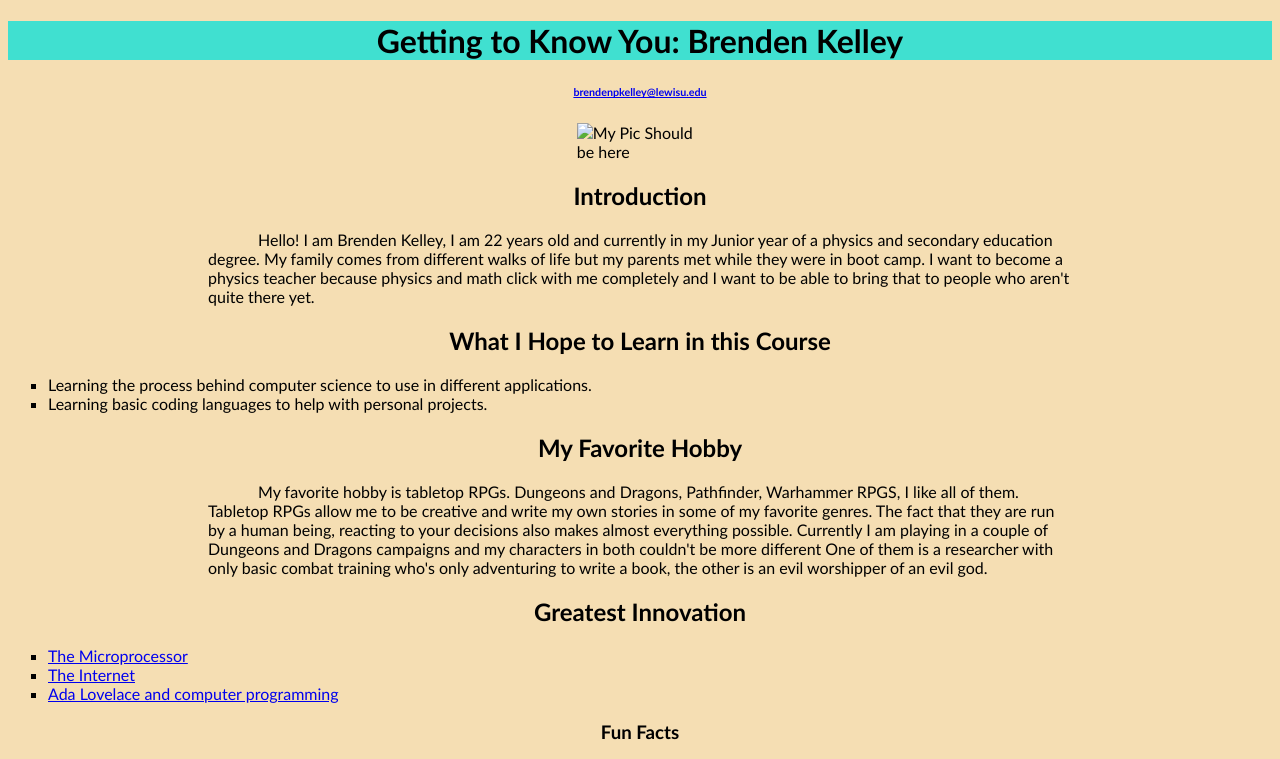
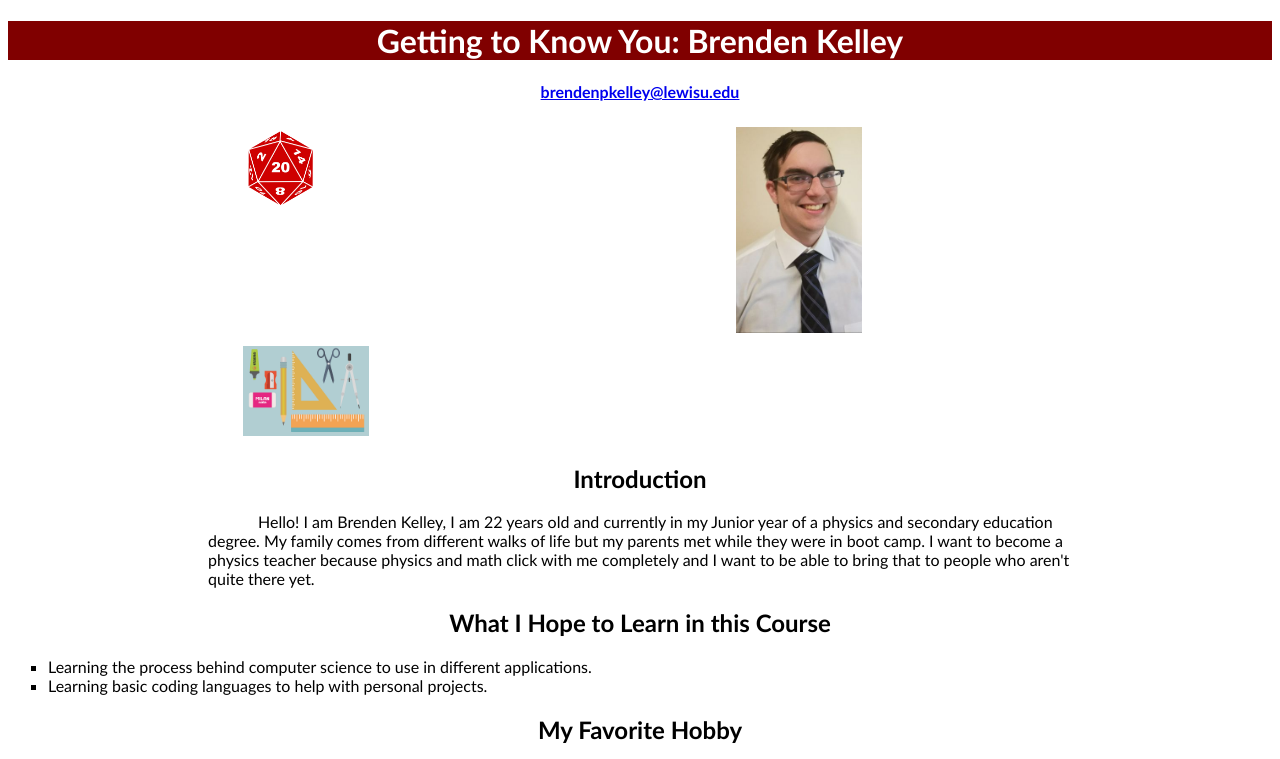
Before and after one commit to masterbpk4/getting-to-know-BK, a plain HTML site: page Index.html in a window 1280 px wide. Shown: the top 759 px of the page. Drawn offline with Linux system fonts and the light colour scheme.

Commit message:
Enhance v2 and new images

```diff
--- a/Index.html
+++ b/Index.html
@@ -3,22 +3,34 @@
 <head>
     <title>Getting to Know You: Brenden Kelley</title>
     <style>
-    body {background-color: wheat; font-family: 'Trebuchet MS', 'Lucida Sans Unicode', 'Lucida Grande', 'Lucida Sans', Arial, sans-serif;}
-    h1 {text-align: center; background-color: turquoise;}
+    body {background-color: white; font-family: 'Trebuchet MS', 'Lucida Sans Unicode', 'Lucida Grande', 'Lucida Sans', Arial, sans-serif;}
+    h1 {text-align: center; background-color: rgb(128, 0, 0);}
     h2 {text-align: center;}
     h3 {text-align: center;}
-    h6 {text-align: center;}
+    h4 {text-align: center;}
     p {text-indent: 50px; margin-left: 200px; margin-right: 200px;}
     .squarelist {list-style-type: square;}
-    .picture {display: block; margin-left: auto; margin-right: auto; height: 10%; width: 10%;}
+    .column {float: left; width: 20%; padding: 5px; margin-right: auto; margin-left: 230px;}
+    .row::after {content: ""; clear: both; display: table;}
     .second {margin-top: 20px;}
     </style>
 </head>
 <body>
 
-    <h1> Getting to Know You: Brenden Kelley </h1>
-    <h6><a href="mailto:brendenpkelley@lewisu.edu"> brendenpkelley@lewisu.edu</a></h6>
-    <img src="Brenden-Kelley.png" alt="My Pic Should be here" class="picture">
+    <h1 style="color: white;"> Getting to Know You: Brenden Kelley </h1>
+    <h4><a href="mailto:brendenpkelley@lewisu.edu"> brendenpkelley@lewisu.edu</a></h4>
+    <div class="row">
+        <div class="column">
+            <img src="d20.png" alt="a d20" style="width: 30%" style="height: 10%">
+        </div>
+        <div class="column">
+            <img src="Brenden-Kelley.png" alt="My Pic Should be here" style="width: 50%" style="height: 10%">
+        </div>
+        <div class="column">
+            <img src="office.png" alt="Math Supplies" style="width: 50%" style="height: 10%">
+        </div>
+    </div>
+
     <h2 class = second> Introduction </h2>
     <p> Hello! I am Brenden Kelley, I am 22 years old and currently in my Junior year of a physics and secondary education degree.
         My family comes from different walks of life but my parents met while they were in boot camp.
```
Also changed, not shown: Brenden-Kelley.png (added), d20.png (added), office.png (added).
